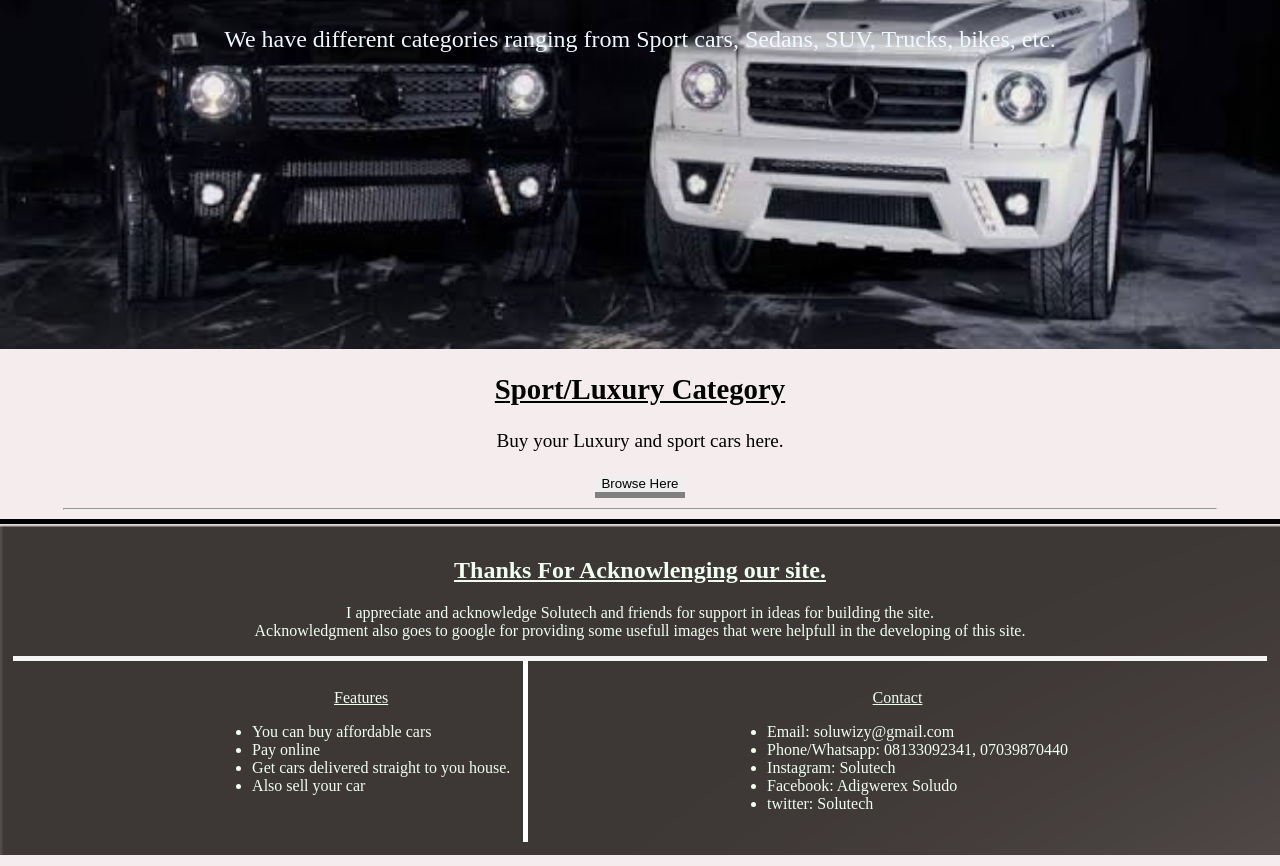
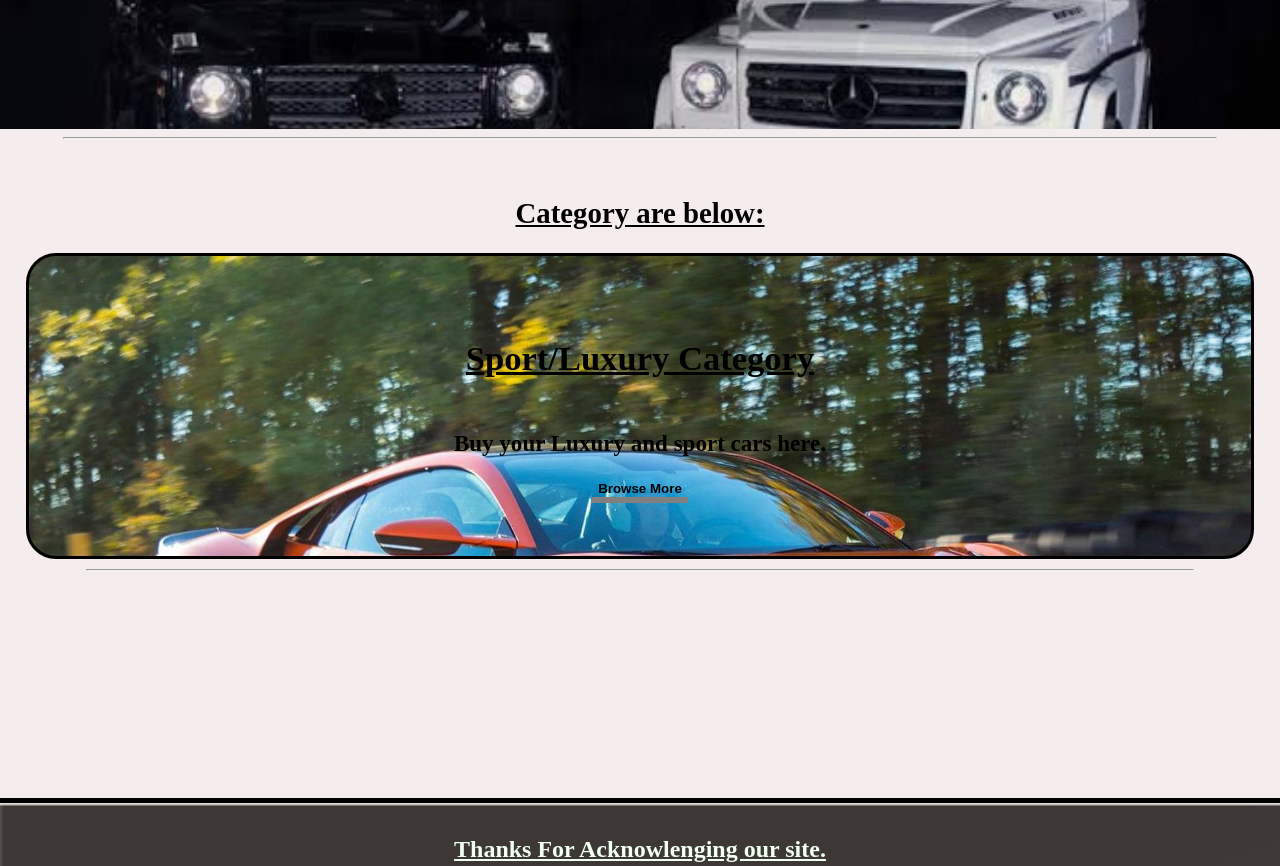
Before and after one commit to Solutech11/Carit_Official, a plain HTML site: page category.html in a window 1280 px wide. Shown: the part 480-1346 px from the top of the page. Drawn offline with Linux system fonts and the light colour scheme.

Commit message:
added extras

```diff
--- a/category.css
+++ b/category.css
@@ -98,7 +98,7 @@ body{
     margin-top: -1%;
     background-size: 100%;
     background-image: url("picture/car/back1.jpeg");
-    height: 90vh;
+    height: 100%;
     display: flex;
     flex-direction: column;
     color: aliceblue;
@@ -123,20 +123,41 @@ hr{
 
         /* section 2 */
 .sectionII{
+    height: 600px;
     font-size: 1.2em;
     transition-duration: 1s;
+    padding: 2%;
 }
 .sport{
-    text-align: center;
-    height: 45%;
+    border: solid black 3px;
+    border-radius: 30px;
+    font-weight: bolder;
+    font-size: 120%;
+    background-size: 100%;
+    background-image: url("picture/car/feature-luxury-sport-car.jpg");
+    display: flex;
+    flex-direction: column;
+    align-items: center;
+    justify-content: center;
+    /* text-align: center; */
+    height: 50%;
 }
 .sport>h2{
     text-decoration: underline;
 }
 .sport>button{
+    font-weight: bolder;
+
+    /* -webkit-filter: invert(100%); */
+    background: transparent;
     border: transparent;
     border-bottom: solid gray 0.5em;
 }
+.sport>button:hover{
+    transition-duration: 0.7s;
+    border-bottom: black solid 0.5em;
+}
+
 
 
 
--- a/category.html
+++ b/category.html
@@ -27,17 +27,24 @@
     </div>
 
             <!-- BODY STARTS HERE         -->
-<div class="sectionI">
-    <h2>Types of Category</h2>
-    <p>We have different categories ranging from Sport cars, Sedans, SUV, Trucks, bikes, etc.</p>
+            <div style="height: 500px;">
+                <div class="sectionI">
+                    <h2>Types of Category</h2>
+                    <p>We have different categories ranging from Sport cars, Sedans, SUV, Trucks, bikes, etc.</p>
 
-</div>
+                </div></div>
+<hr>
+
 
 <div class="sectionII">
+    <center>
+    <h2 style="text-decoration: underline;">Category are below:</h2>
+
+    </center>
     <div class="sport">
         <h2>Sport/Luxury Category</h2>
         <p>Buy your Luxury and sport cars here.</p>
-        <button class="sportBtn">Browse Here</button>
+        <button class="sportBtn">Browse More</button>
     </div>
     <hr>
 </div>
```
Also changed, not shown: picture/car/feature-luxury-sport-car.jpg (added).
